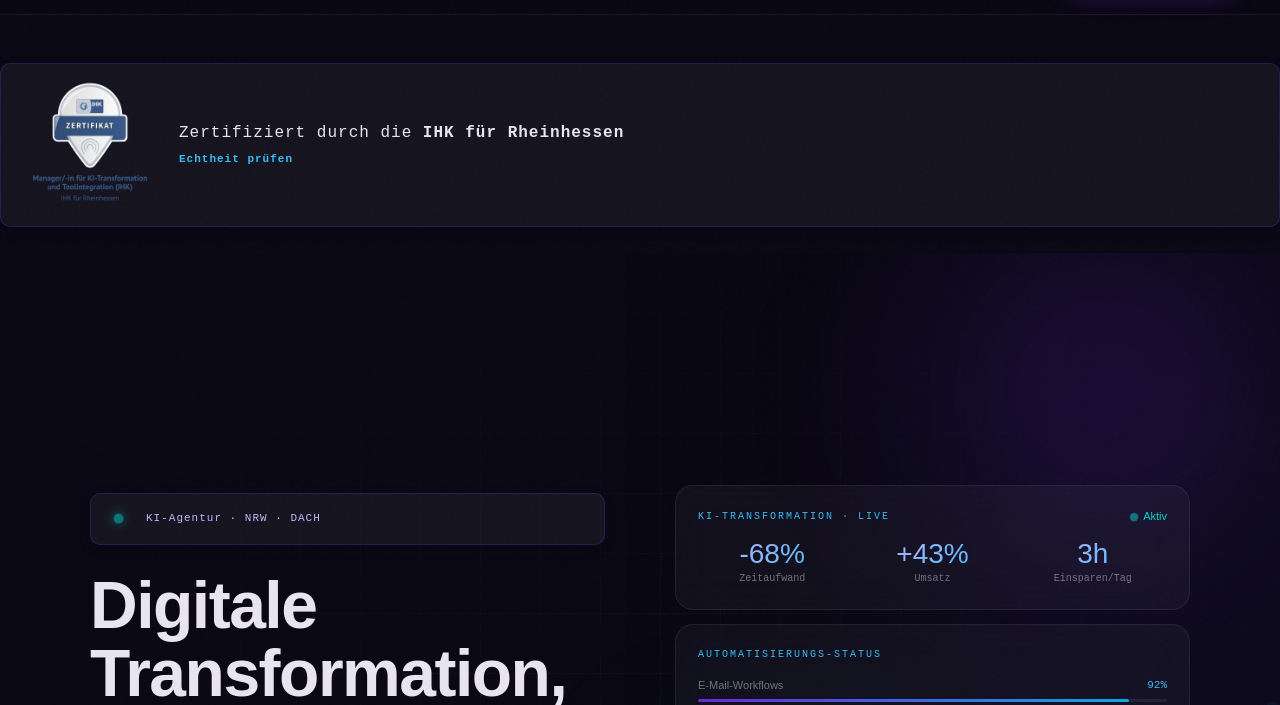
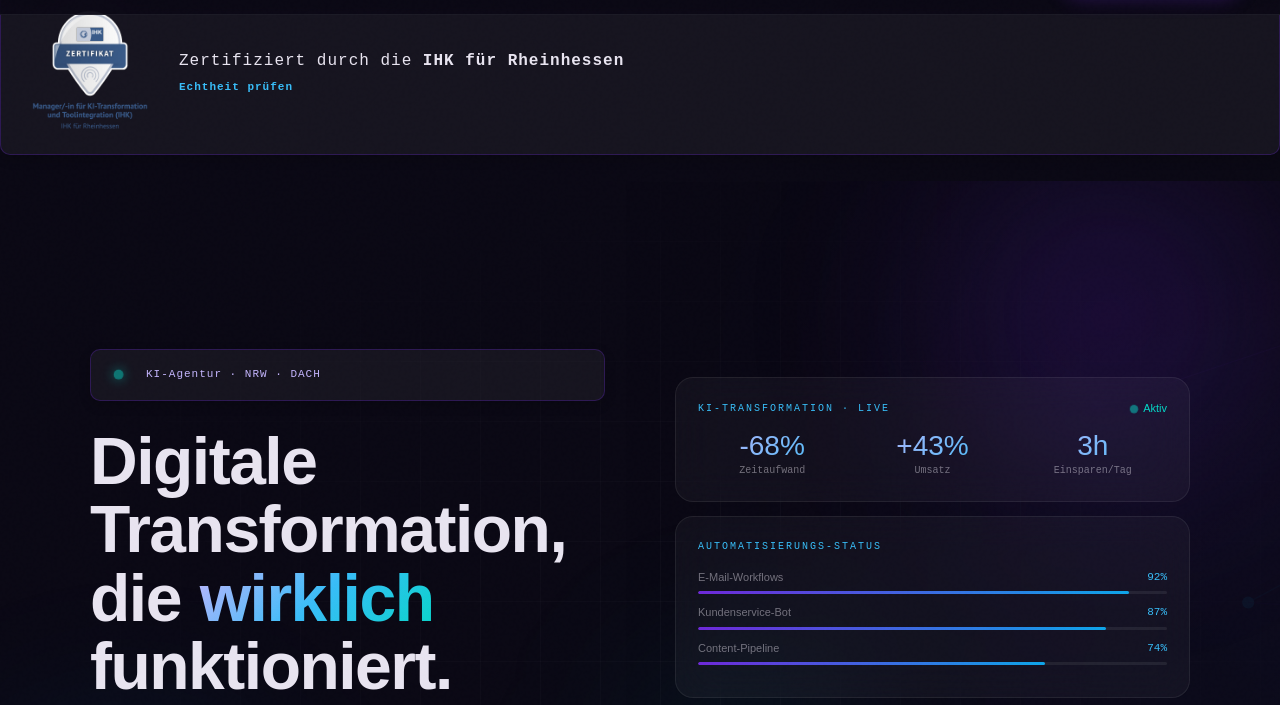
Before and after one commit to SkyvAI/skyvai-website, a plain HTML site: page index.html in a window 1280 px wide. Shown: the part 57-762 px from the top of the page. Drawn offline with Linux system fonts and the light colour scheme; a web font is replaced by a local one.

Commit message:
Update index.html

```diff
--- a/index.html
+++ b/index.html
@@ -561,7 +561,7 @@
   display: flex;
   align-items: center;
   gap: 1.5rem;
-  margin-top: 120px; /* Abstand unter der Navigation */
+  margin-top: 48px; /* Abstand unter der Navigation */
   background: rgba(255,255,255,0.05);
   padding: 1rem 1.5rem;
   border-radius: 10px;
```
